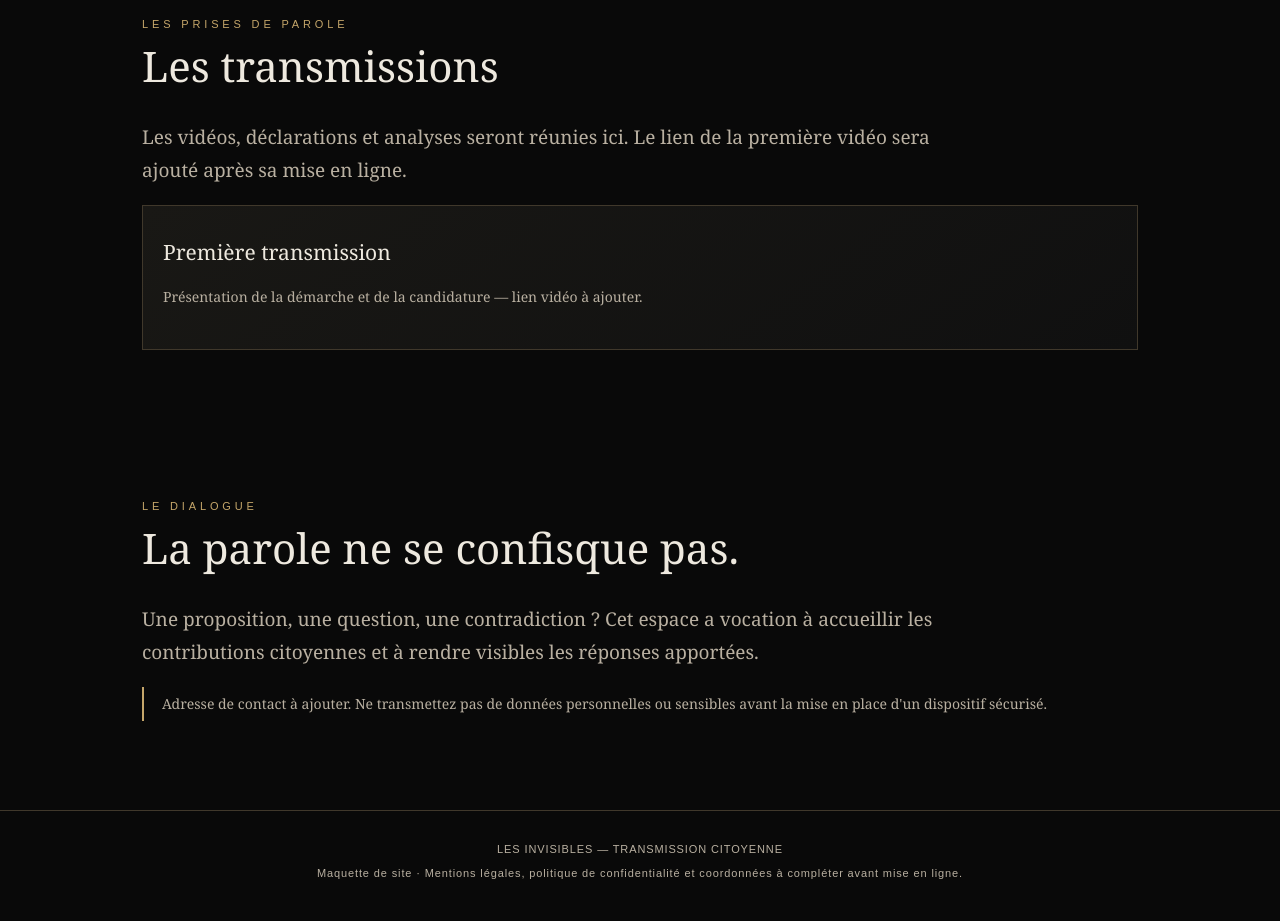
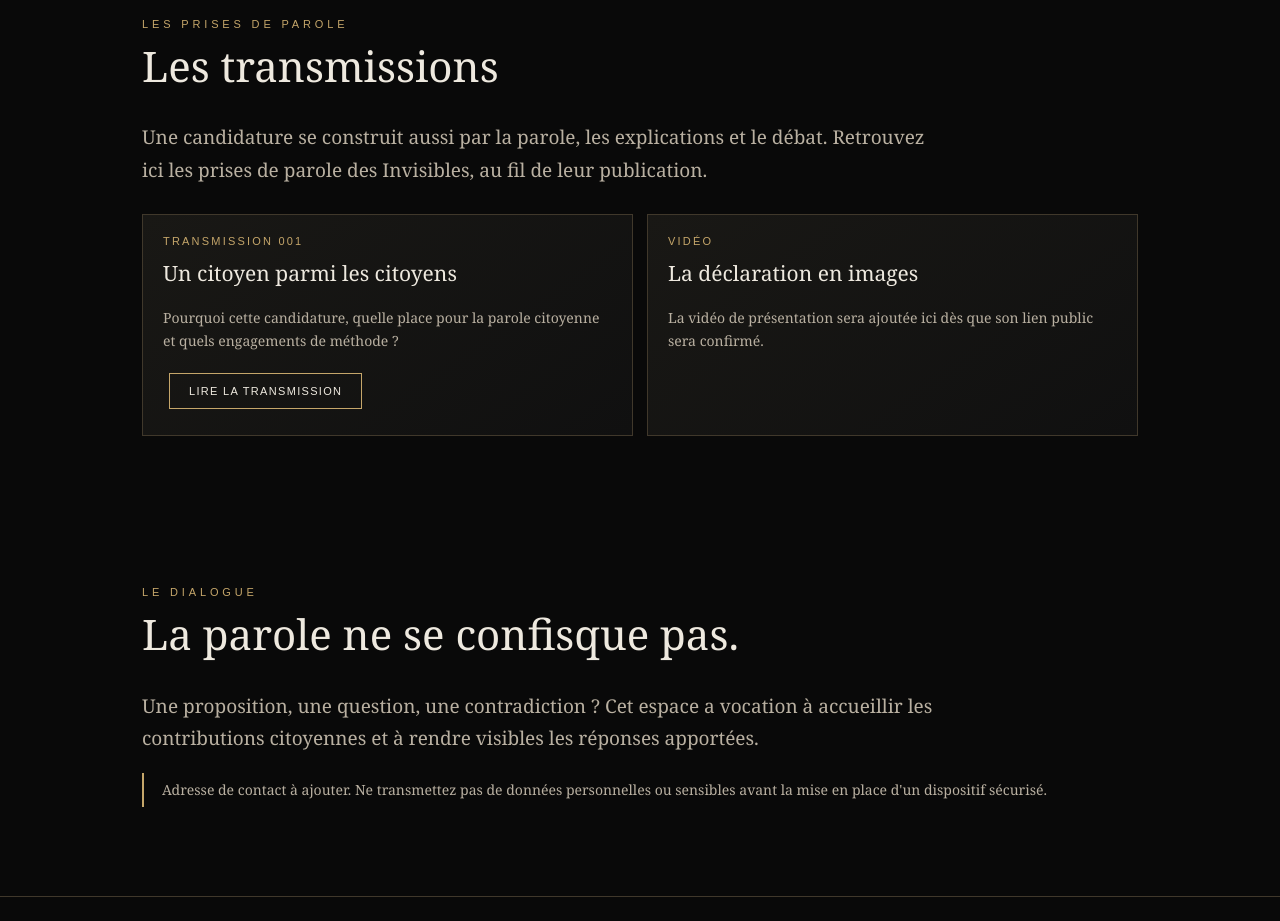
Before and after one commit to LesInvisibles/LesInvisibles.github.io, a plain HTML site: page index.html in a window 1280 px wide. Shown: the part 3920-4841 px from the top of the page. Drawn offline with Linux system fonts and the light colour scheme.

Commit message:
Relier la première transmission depuis l'accueil

```diff
--- a/index.html
+++ b/index.html
@@ -65,8 +65,11 @@ footer{border-top:1px solid var(--line);padding:32px;text-align:center;color:var
 <article class="card"><div class="num">14</div><h3>Calendrier d’action 2027–2030</h3><p>Des étapes, des évaluations et des comptes rendus.</p><a class="btn" href="propositions/14.html">Découvrir la proposition</a></article>
 </div><p class="small">Chaque proposition dispose désormais de sa fiche détaillée. Les estimations et modalités encore ouvertes sont signalées dans les textes.</p></section>
 <section id="transmissions"><div class="kicker">Les prises de parole</div><h2>Les transmissions</h2>
-<p class="lead">Les vidéos, déclarations et analyses seront réunies ici. Le lien de la première vidéo sera ajouté après sa mise en ligne.</p>
-<div class="card"><h3>Première transmission</h3><p>Présentation de la démarche et de la candidature — lien vidéo à ajouter.</p></div></section>
+<p class="lead">Une candidature se construit aussi par la parole, les explications et le débat. Retrouvez ici les prises de parole des Invisibles, au fil de leur publication.</p>
+<div class="grid">
+<article class="card"><div class="num">TRANSMISSION 001</div><h3>Un citoyen parmi les citoyens</h3><p>Pourquoi cette candidature, quelle place pour la parole citoyenne et quels engagements de méthode ?</p><a class="btn" href="transmissions/001.html">Lire la transmission</a></article>
+<article class="card"><div class="num">VIDÉO</div><h3>La déclaration en images</h3><p>La vidéo de présentation sera ajoutée ici dès que son lien public sera confirmé.</p></article>
+</div></section>
 <section id="participer"><div class="kicker">Le dialogue</div><h2>La parole ne se confisque pas.</h2>
 <p class="lead">Une proposition, une question, une contradiction ? Cet espace a vocation à accueillir les contributions citoyennes et à rendre visibles les réponses apportées.</p>
 <p class="note">Adresse de contact à ajouter. Ne transmettez pas de données personnelles ou sensibles avant la mise en place d'un dispositif sécurisé.</p></section>
```
